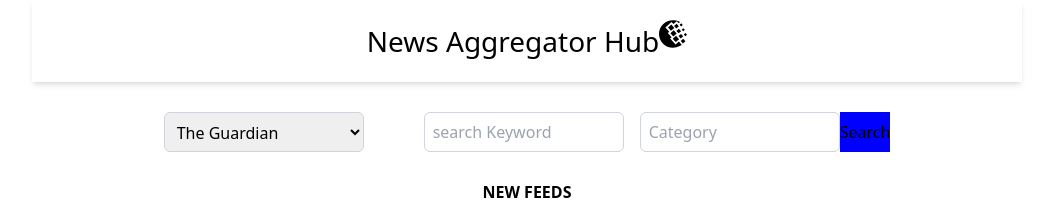
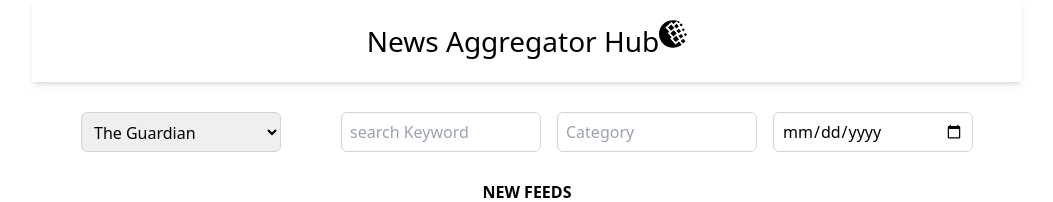
Before and after one commit to fiiwebarry/news-aggregator-component, a React (Vite) app: page / in a window 1280 px wide. Shown: the top 202 px of the page, without its empty margins (113-1166 px from the left). Built offline with nearby package versions, Linux system fonts and the light colour scheme; no server answers.

Commit message:
filtering data with category and Api source

```diff
--- a/src/Pages/GlobalnewsHub.jsx
+++ b/src/Pages/GlobalnewsHub.jsx
@@ -12,6 +12,7 @@ const GlobalnewsHub = () => {
   const [searchCategory, setSearchCategory] = useState("")
   const [fetchedData, setFetchedData] = useState([]);
   const [isLoading, setIsLoading] = useState(false)
+  const [searchDate, setSearchDate] = useState(Date.now());
 
 
   const handleFormSubmit = async () => {
@@ -22,7 +23,8 @@ const GlobalnewsHub = () => {
         response = await guardianApi.get("/search", {
           params: {
             keyword: searchKeyword,
-            category: searchCategory,
+            sectionName: searchCategory,
+            webPublicationDate: searchDate,
             'api-key': "583de15d-29de-4ff8-89a3-ef7e8f767693"
           }
         });
@@ -30,7 +32,7 @@ const GlobalnewsHub = () => {
         response = await newsApi.get("/v2/everything", {
           params: {
             keyword: searchKeyword,
-            category: searchCategory,
+            sectionName: searchCategory,
             'api-key': "2e5472ecb66d48f89d693af0420c25ea"
           }
         });
@@ -50,7 +52,7 @@ const GlobalnewsHub = () => {
   };
 
   useEffect(() => {
-    if (selectedApi && searchKeyword && searchCategory) {
+    if (selectedApi) {
       handleFormSubmit();
     }
   }, [selectedApi, searchKeyword, searchCategory]);
@@ -65,10 +67,23 @@ const GlobalnewsHub = () => {
         setSearchKeyword={setSearchKeyword}
         searchCategory={searchCategory}
         setSearchCategory={setSearchCategory}
-        handleSubmit={handleFormSubmit}
+        searchDate={searchDate}
+        setSearchDate={setSearchDate}
+
       />
 
-      <DisplayBox fetchedData={fetchedData} isLoading={isLoading} setIsLoading={setIsLoading} />
+      <DisplayBox
+        fetchedData={fetchedData}
+        isLoading={isLoading}
+        setIsLoading={setIsLoading}
+        searchKeyword={searchKeyword}
+        setSearchKeyword={setSearchKeyword}
+        searchCategory={searchCategory}
+        setSearchCategory={setSearchCategory}
+        searchDate={searchDate}
+        setSearchDate={setSearchDate} />
+
+
 
     </>
   )
--- a/src/components/DisplayBox.jsx
+++ b/src/components/DisplayBox.jsx
@@ -1,4 +1,7 @@
-const DisplayBox = ({ fetchedData, isLoading }) => {
+const DisplayBox = ({ fetchedData, isLoading, searchKeyword, searchCategory }) => {
+
+    console.log(searchCategory);
+
     return (
         <div className="">
             <div className="flex mx-auto justify-center">
@@ -10,18 +13,23 @@ const DisplayBox = ({ fetchedData, isLoading }) => {
                     <div><p>Newshub</p></div>
                 ) : (
                     <div className="flex flex-wrap gap-[50px] justify-center p-3 mt-[10px]">
-                        {fetchedData && fetchedData.results ? (
-                            fetchedData.results.map((item, index) => (
-                                <div className="p-6 flex flex-wrap shadow-lg  bg-slate-100 w-[45%]" key={index}>
-                                    {/* Render each item from The Guardian */}
 
-                                    <p>Type: {item.type}</p>
-                                    <p>Section ID: {item.sectionId}</p>
-                                    <p>Section Name: {item.sectionName}</p>
-                                    <p>Title: {item.webTitle}</p>
-                                    <p>URL: {item.webUrl}</p>
-                                </div>
-                            ))
+                        {fetchedData.length > 0 ? (
+                            <div className="flex flex-wrap justify-center">
+                                {fetchedData.map((item, index) => (
+                                    <div className="p-6 flex flex-wrap shadow-lg bg-slate-100 w-99 mx-4 my-4" key={index}>
+                                        {/* Render each item from The Guardian */}
+                                        <div className="flex flex-col">
+                                            <p className="mb-4">INFORMATION: {item.type}</p>
+                                            <p className="mt-1">CATEGORY: {item.sectionName}</p>
+
+                                            <p>HEADLINE:{item.webTitle}  </p>
+                                            <p>SOURCE: {item.webUrl}</p>
+                                        </div>
+
+                                    </div>
+                                ))}
+                            </div>
                         ) : (
                             <p>No data available</p>
                         )}
--- a/src/components/FormBuilder.jsx
+++ b/src/components/FormBuilder.jsx
@@ -1,13 +1,14 @@
 import { useState } from "react"
 
 const FormBuilder = ({ selectedApi, setSelectedApi, searchKeyword, setSearchKeyword, searchCategory,
-    setSearchCategory, handleSubmit }) => {
+    setSearchCategory, searchDate,
+    setSearchDate }) => {
 
 
 
 
     return (
-        <form onSubmit={handleSubmit} className='flex justify-center mx-auto mt-[30px] mb-[20px] '>
+        <section className='flex justify-center mx-auto mt-[30px] mb-[20px] '>
             <div className='flex gap-[60px]'>
                 <select className='w-[200px] h-[40px] border border-gray-300 p-2 rounded-md' value={selectedApi} onChange={(e) => setSelectedApi(e.target.value)}>
                     <option>Select</option>
@@ -31,17 +32,19 @@ const FormBuilder = ({ selectedApi, setSelectedApi, searchKeyword, setSearchKeyw
                         onChange={(e) => setSearchCategory(e.target.value)}
 
                     />
-                    {/* <input className="rounded-md w-[200px] border border-gray-300 p-2  h-[40px]" type='text'
-                        placeholder='search Keyword'
-                        autoComplete='off'
-
-                    /> */}
+                    <input className="rounded-md w-[200px] border border-gray-300 p-2  h-[40px]"
+                        type="date"
+                        id="date"
+                        name="date"
+                        value={searchDate}
+                        onChange={(e) => setSearchDate(e.target.value)}
+                    />
                 </div>
 
             </div>
-            <button type="submit" className="bg-[blue]" >Search</button>
 
-        </form>
+
+        </section>
     )
 }
 
```
